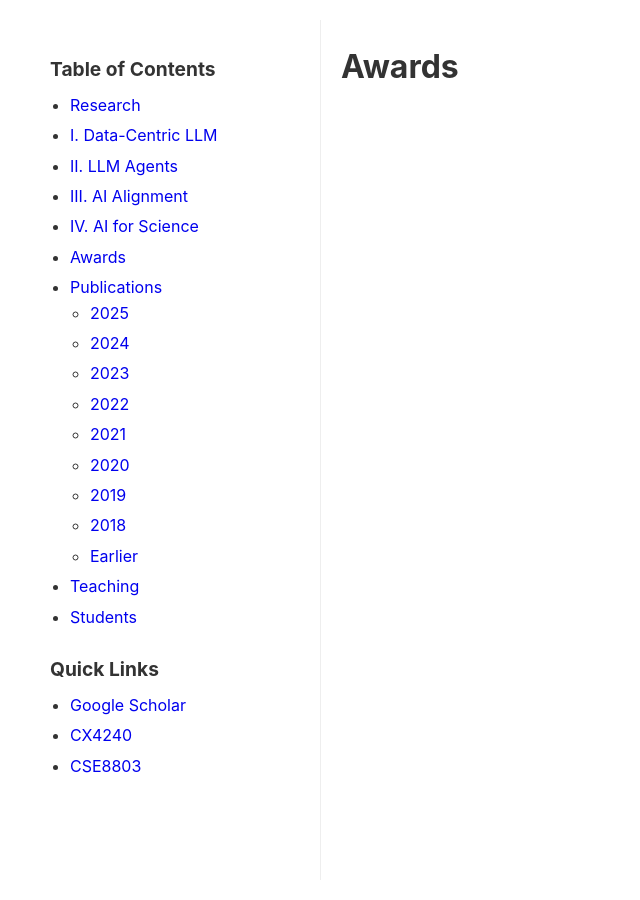
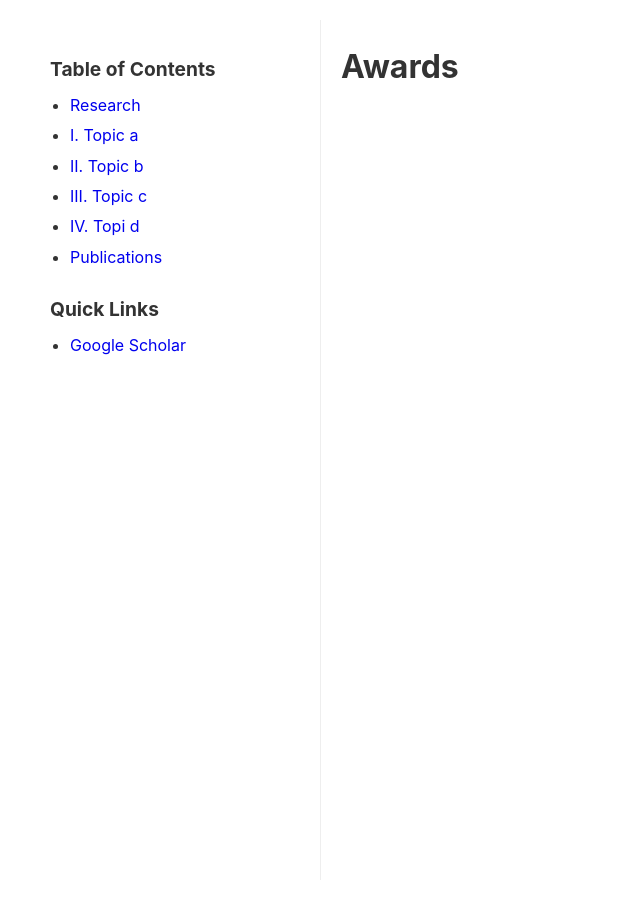
Before and after one commit to csainsbury/csainsbury.org.site, a Jekyll site: the page built from awards.md, in a window 1280 px wide and 900 px high. Shown: the whole window, without its empty margins (0-640 px from the left). Built offline with Jekyll 4.4.1, drawn with Linux system fonts in a browser that asks for light colours.

Commit message:
edit sidebar

```diff
--- a/_includes/sidebar.html
+++ b/_includes/sidebar.html
@@ -2,32 +2,16 @@
     <h2>Table of Contents</h2>
     <ul class="nav-list">
         <li><a href="{{ '/research' | relative_url }}">Research</a></li>
-        <li><a href="{{ '/research#data-centric-llm' | relative_url }}">I. Data-Centric LLM</a></li>
-        <li><a href="{{ '/research#llm-agents' | relative_url }}">II. LLM Agents</a></li>
-        <li><a href="{{ '/research#ai-alignment' | relative_url }}">III. AI Alignment</a></li>
-        <li><a href="{{ '/research#ai-for-science' | relative_url }}">IV. AI for Science</a></li>
-        <li><a href="{{ '/awards' | relative_url }}">Awards</a></li>
-        <li><a href="{{ '/publications' | relative_url }}">Publications</a>
-            <ul class="publication-years">
-                <li><a href="{{ '/publications#2025' | relative_url }}">2025</a></li>
-                <li><a href="{{ '/publications#2024' | relative_url }}">2024</a></li>
-                <li><a href="{{ '/publications#2023' | relative_url }}">2023</a></li>
-                <li><a href="{{ '/publications#2022' | relative_url }}">2022</a></li>
-                <li><a href="{{ '/publications#2021' | relative_url }}">2021</a></li>
-                <li><a href="{{ '/publications#2020' | relative_url }}">2020</a></li>
-                <li><a href="{{ '/publications#2019' | relative_url }}">2019</a></li>
-                <li><a href="{{ '/publications#2018' | relative_url }}">2018</a></li>
-                <li><a href="{{ '/publications#earlier' | relative_url }}">Earlier</a></li>
-            </ul>
-        </li>
-        <li><a href="{{ '/teaching' | relative_url }}">Teaching</a></li>
-        <li><a href="{{ '/students' | relative_url }}">Students</a></li>
+        <li><a href="{{ '/research#data-centric-llm' | relative_url }}">I. Topic a</a></li>
+        <li><a href="{{ '/research#llm-agents' | relative_url }}">II. Topic b</a></li>
+        <li><a href="{{ '/research#ai-alignment' | relative_url }}">III. Topic c</a></li>
+        <li><a href="{{ '/research#ai-for-science' | relative_url }}">IV. Topi d</a></li>
+        <li><a href="{{ '/publications' | relative_url }}">Publications</a></li>
+
     </ul>
 
     <h2>Quick Links</h2>
     <ul class="quick-links">
-        <li><a href="https://scholar.google.com" target="_blank">Google Scholar</a></li>
-        <li><a href="#" target="_blank">CX4240</a></li>
-        <li><a href="#" target="_blank">CSE8803</a></li>
+        <li><a href="https://scholar.google.co.uk/citations?hl=en&user=6zfnq1kAAAAJ" target="_blank">Google Scholar</a></li>
     </ul>
 </div>
```
Also changed, not shown: 1 other file.
